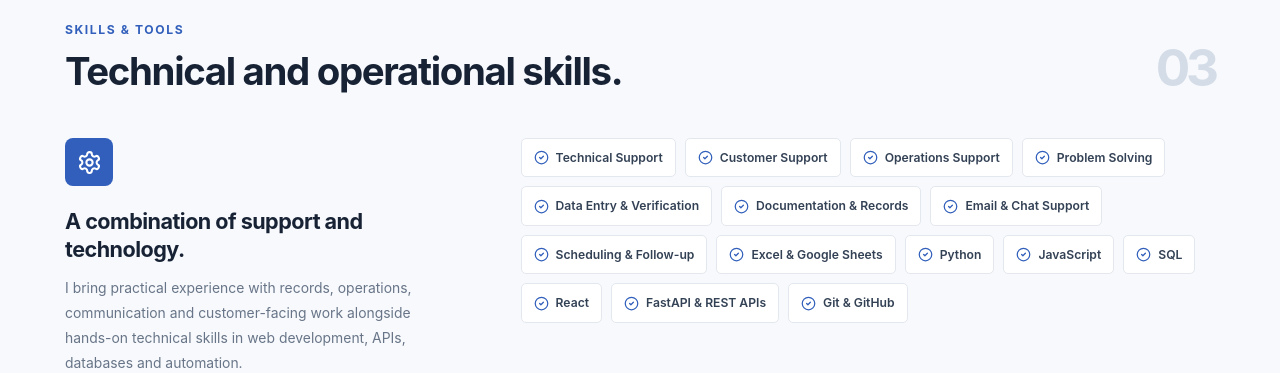
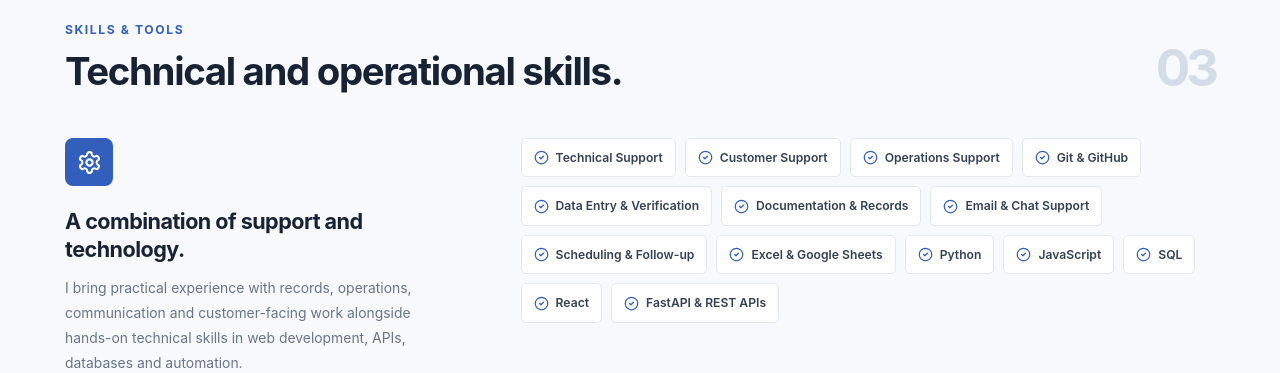
Before and after one commit to saseregrace358-dot/PORTFOLIO, a React (Vite) app: page / in a window 1280 px wide. Shown: the part 2080-2453 px from the top of the page. Built offline with nearby package versions, Linux system fonts and the light colour scheme.

Commit message:
Update portfolio projects and customer support section

```diff
--- a/src/Apps.jsx
+++ b/src/Apps.jsx
@@ -88,7 +88,7 @@ function App() {
     "Technical Support",
     "Customer Support",
     "Operations Support",
-    "Problem Solving",
+    "Git & GitHub",
     "Data Entry & Verification",
     "Documentation & Records",
     "Email & Chat Support",
@@ -99,7 +99,7 @@ function App() {
     "SQL",
     "React",
     "FastAPI & REST APIs",
-    "Git & GitHub",
+
   ];
 
   const services = [
```
